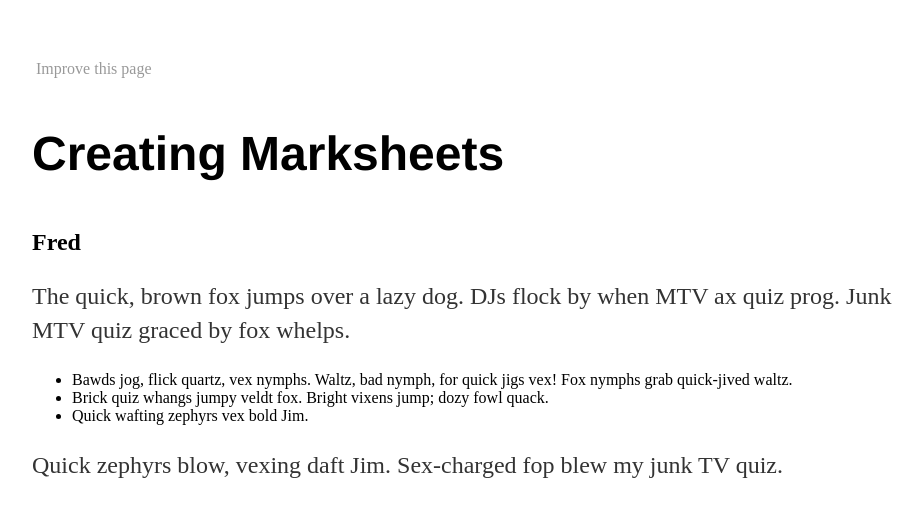
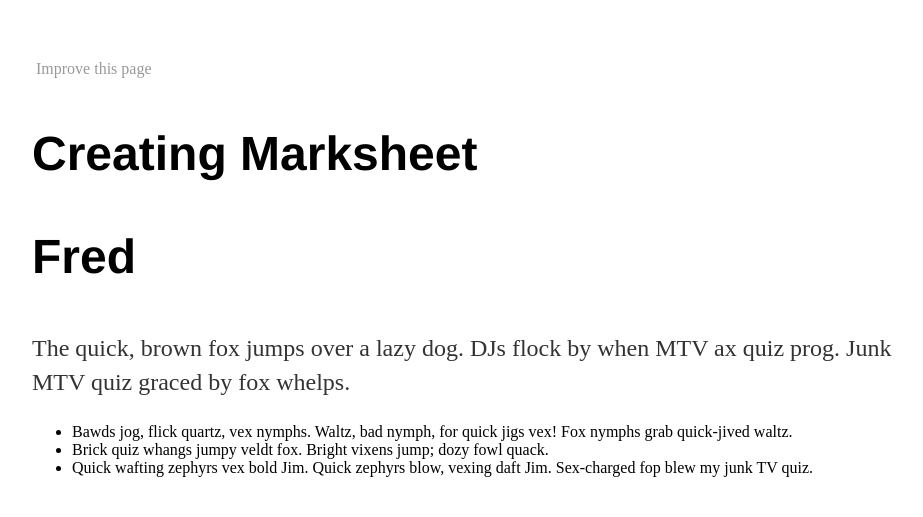
Before and after one commit to TrautsNottus/trautsnottus.github.io, a Jekyll site: the page built from _docs/assessment/creating-markhseets.md, in a window 1280 px wide. Shown: the top 517 px of the page, without its empty margins (160-1083 px from the left). Built offline with Jekyll 4.4.1, drawn with Linux system fonts in a browser that asks for light colours.

Commit message:
fix siies

```diff
--- a/_docs/assessment/creating-markhseets.md
+++ b/_docs/assessment/creating-markhseets.md
@@ -1,12 +1,12 @@
 ---
-title: Creating Marksheets
+title: Creating Marksheet
 area: Assessment
 ---
-## Fred
+# Fred
 
 The quick, brown fox jumps over a lazy dog. DJs flock by when MTV ax quiz prog. Junk MTV quiz graced by fox whelps.
+
 - Bawds jog, flick quartz, vex nymphs. Waltz, bad nymph, for quick jigs vex! Fox nymphs grab quick-jived waltz.
 - Brick quiz whangs jumpy veldt fox. Bright vixens jump; dozy fowl quack.
 - Quick wafting zephyrs vex bold Jim.
-
  Quick zephyrs blow, vexing daft Jim. Sex-charged fop blew my junk TV quiz.
```
Also changed, not shown: _docs/getting-started/getting-started-with-sims-primary.md (+1 -2 lines), _docs/getting-started/navigation.md (+7 -7 lines), _docs/getting-started/your-home-page.md (+4 -2 lines), _docs/assessment/importing-marksheets.md (line endings or trailing spaces).
